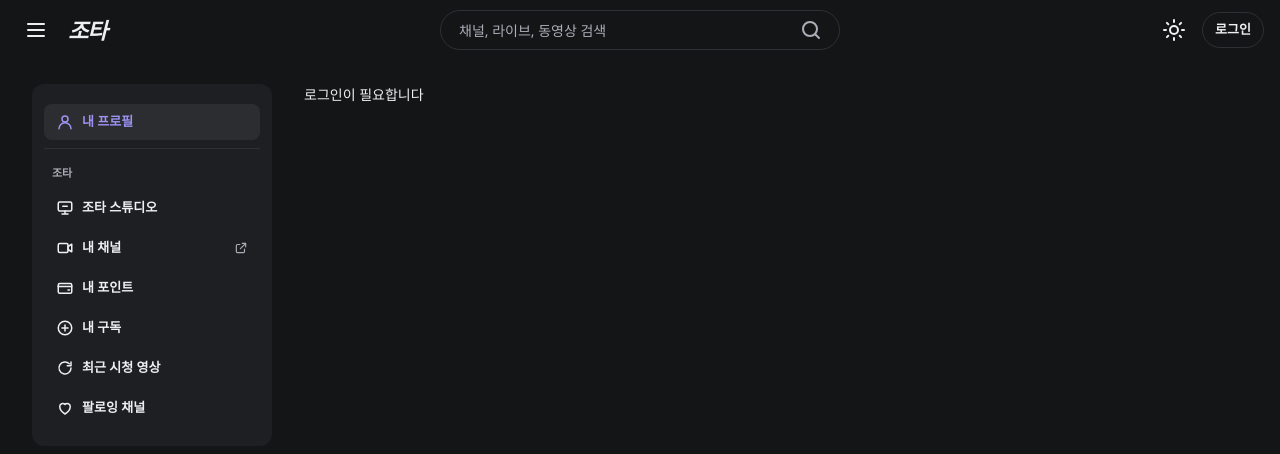
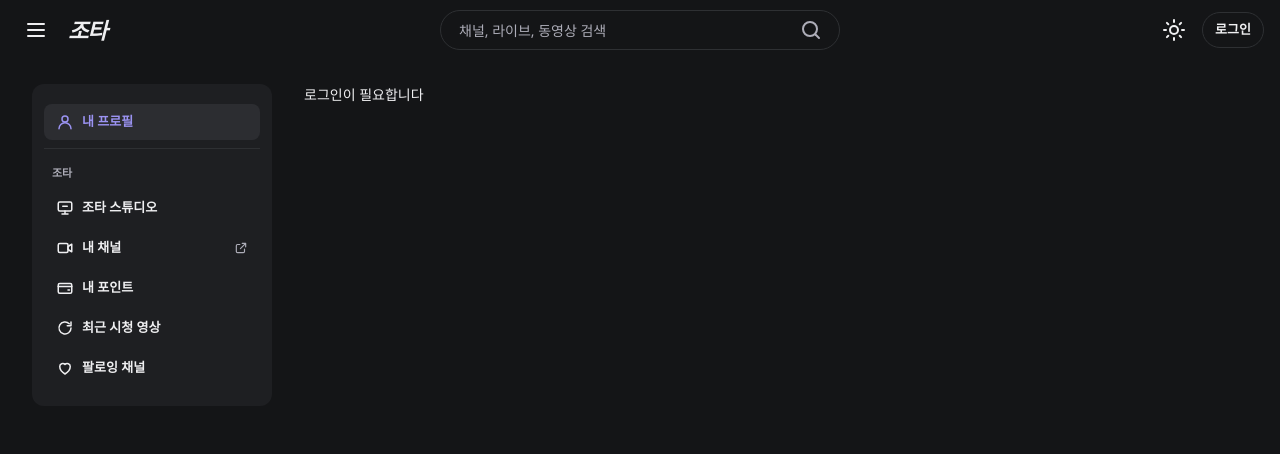
Before and after one commit to kimgyuhyun/live-streaming-project, a React (Vite) app in the folder frontend/: page /me/profile in a window 1280 px wide. Shown: the top 454 px of the page. Built offline with nearby package versions, Linux system fonts and the light colour scheme; no server answers.

Commit message:
feat: drop the subscription item from the account menu

```diff
--- a/frontend/src/components/AccountMenu.tsx
+++ b/frontend/src/components/AccountMenu.tsx
@@ -5,7 +5,6 @@ import {
   HeartIcon,
   MonitorIcon,
   PersonIcon,
-  PlusCircleIcon,
   RefreshIcon,
   VideoIcon,
   WalletIcon,
@@ -25,7 +24,7 @@ type Item = {
 }
 
 // 내 계정 화면의 왼쪽 메뉴. 내 프로필·스튜디오·내 채널·내 포인트만 이동한다.
-// 내 구독(유료 구독은 후원 다음 확장 후보)·최근 시청 영상·팔로잉 채널은 모양만 있다
+// 최근 시청 영상·팔로잉 채널은 모양만 있다
 const GROUPS: { title?: string; items: Item[] }[] = [
   { items: [{ label: '내 프로필', Icon: PersonIcon, to: '/me/profile' }] },
   {
@@ -34,7 +33,6 @@ const GROUPS: { title?: string; items: Item[] }[] = [
       { label: '조타 스튜디오', Icon: MonitorIcon, studio: true },
       { label: '내 채널', Icon: VideoIcon, to: '/me', external: true },
       { label: '내 포인트', Icon: WalletIcon, to: '/me/points' },
-      { label: '내 구독', Icon: PlusCircleIcon },
       { label: '최근 시청 영상', Icon: RefreshIcon },
       { label: '팔로잉 채널', Icon: HeartIcon },
     ],
```
Also changed, not shown: 1 other file (tests, documents, lock files or other folders).
